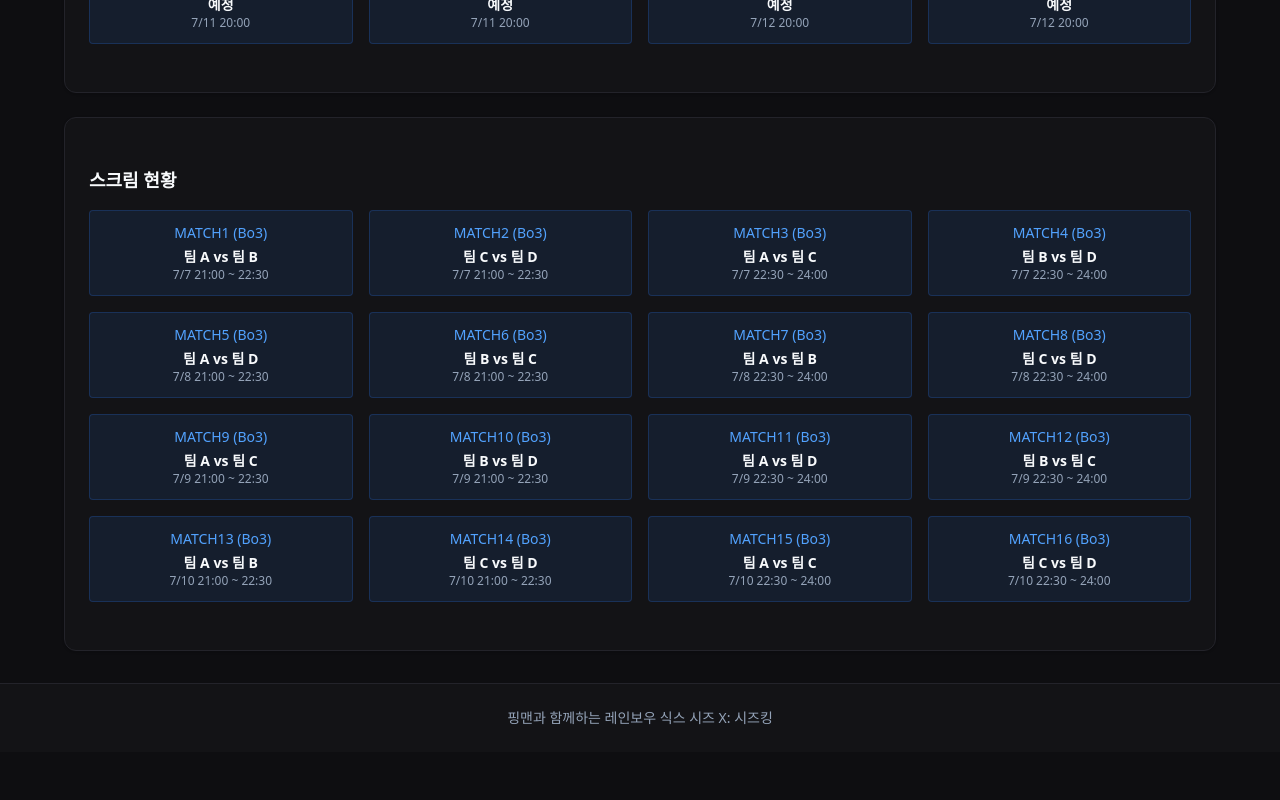
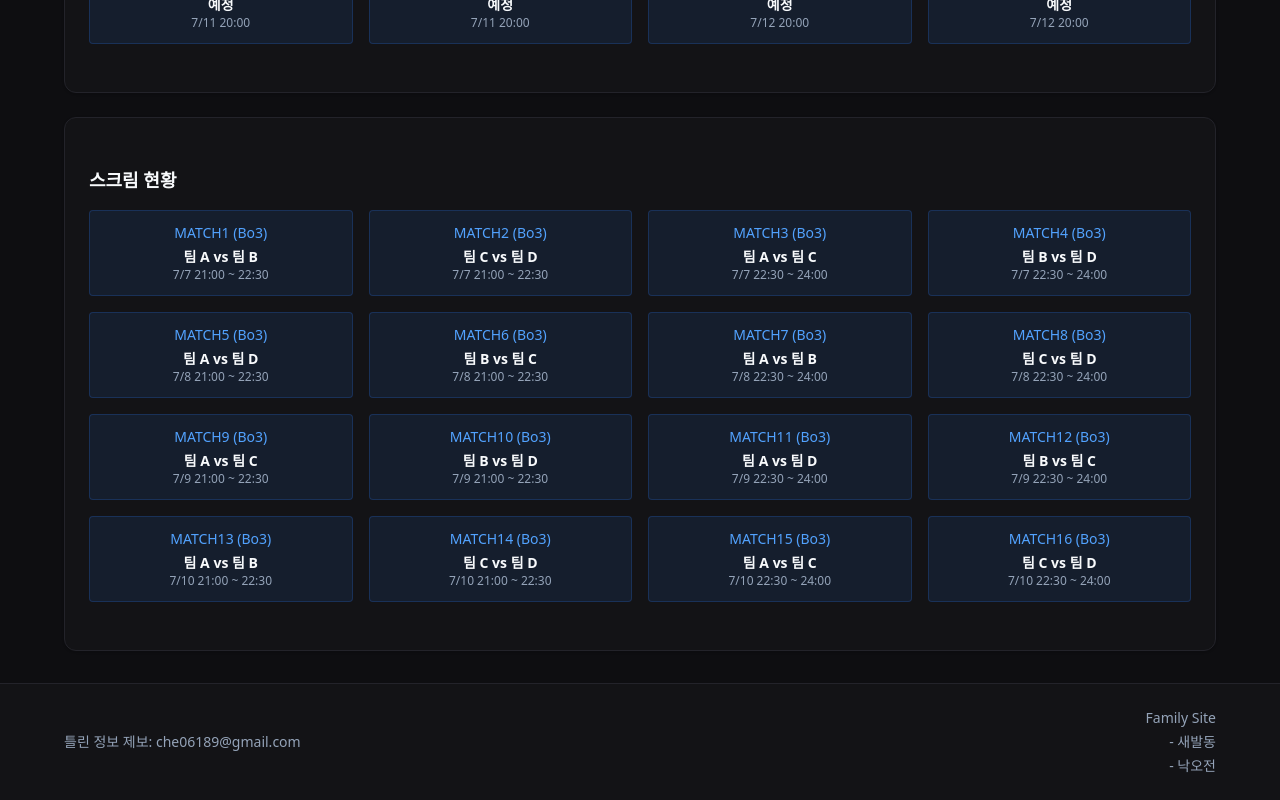
Before and after one commit to k-redstone/siege_king, a Next.js app: page / in a window 1280 px wide. Shown: the part 1535-2335 px from the top of the page. Before the commit the page ends 2287 px from the top, so only its background shows below. Built offline with nearby package versions, Linux system fonts and the light colour scheme.

Commit message:
feat: Footer 일부 수정

```diff
--- a/src/components/common/Footer.tsx
+++ b/src/components/common/Footer.tsx
@@ -1,10 +1,34 @@
+import Link from 'next/link'
+
 export default function Footer() {
   return (
     <footer className="bg-card border-border border-t px-4 py-6">
       <div className="mx-auto max-w-6xl text-center">
-        <p className="text-muted-foreground text-sm">
-          핑맨과 함께하는 레인보우 식스 시즈 X: 시즈킹
-        </p>
+        <div className="flex justify-between">
+          <div className="flex items-center justify-center">
+            <p className="text-muted-foreground text-sm">
+              틀린 정보 제보: che06189@gmail.com
+            </p>
+          </div>
+          <div className="text-muted-foreground flex flex-col gap-y-1 text-sm">
+            <p>Family Site</p>
+
+            <Link
+              prefetch={false}
+              className="text-end"
+              href={'https://saebaldong.kr/'}
+            >
+              - 새발동
+            </Link>
+            <Link
+              prefetch={false}
+              className="text-end"
+              href={'https://lol.saebaldong.kr/'}
+            >
+              - 낙오전
+            </Link>
+          </div>
+        </div>
       </div>
     </footer>
   )
```
